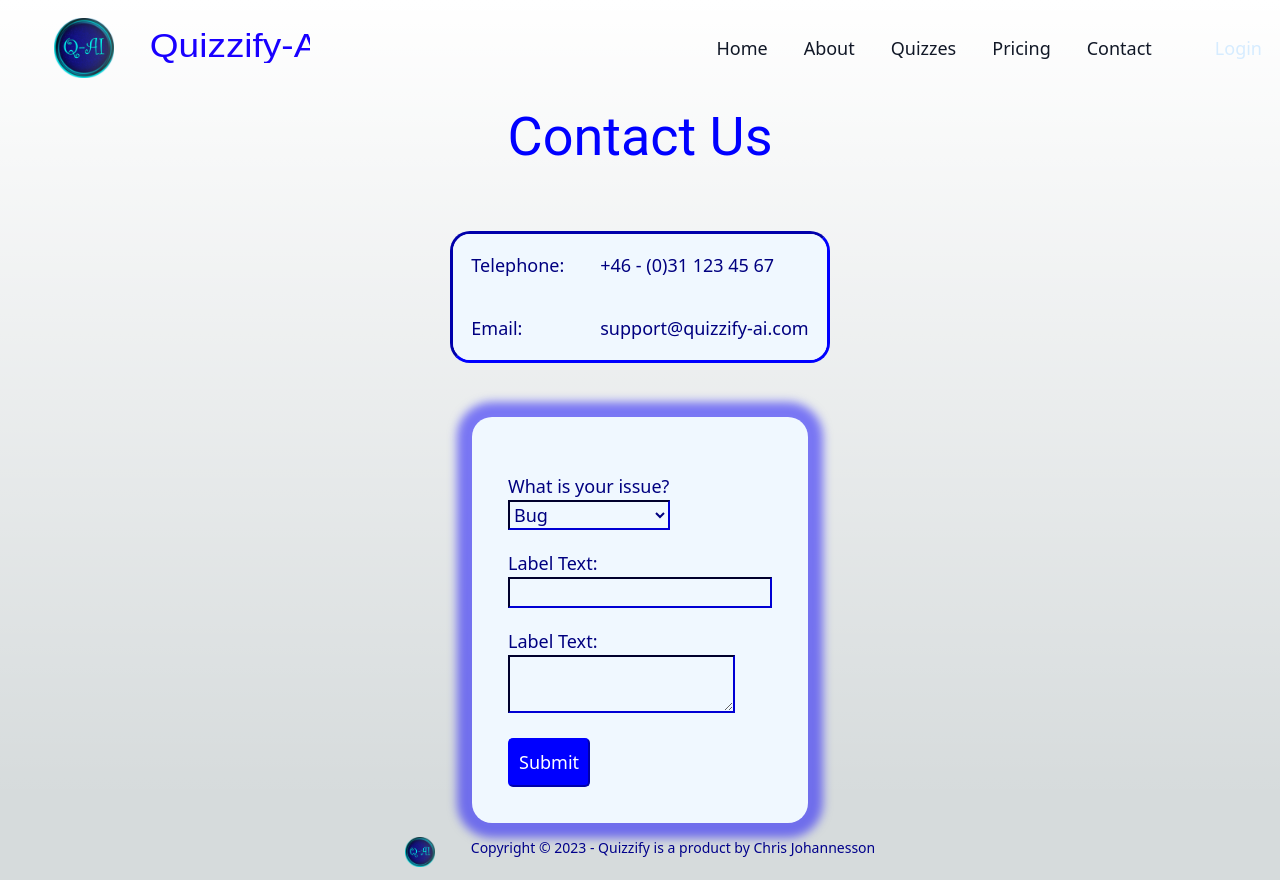
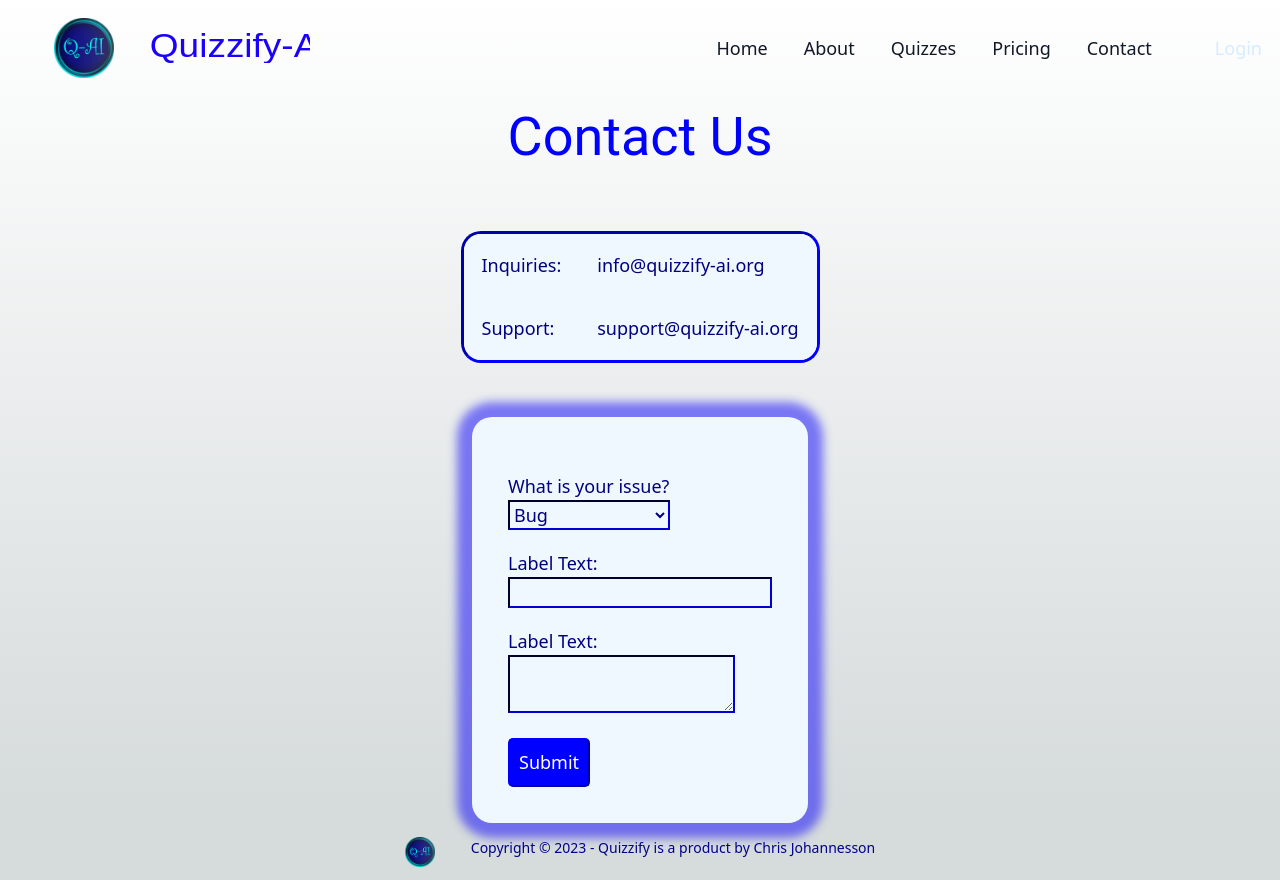
Before and after one commit to ChrisJohDev/quizzify-ai, a Next.js app: page /contact in a window 1280 px wide. Built offline with nearby package versions, Linux system fonts and the light colour scheme.

Commit message:
Updated contact page with better information

```diff
--- a/src/pages/contact.tsx
+++ b/src/pages/contact.tsx
@@ -11,12 +11,12 @@ export default function Contact() {
           <table>
             <tbody>
               <tr>
-                <td>Telephone:</td>
-                <td>+46 - (0)31 123 45 67</td>
+                <td>Inquiries:</td>
+                <td>info@quizzify-ai.org</td>
               </tr>
               <tr>
-                <td>Email:</td>
-                <td>support@quizzify-ai.com</td>
+                <td>Support:</td>
+                <td>support@quizzify-ai.org</td>
               </tr>
             </tbody>
           </table>
```
